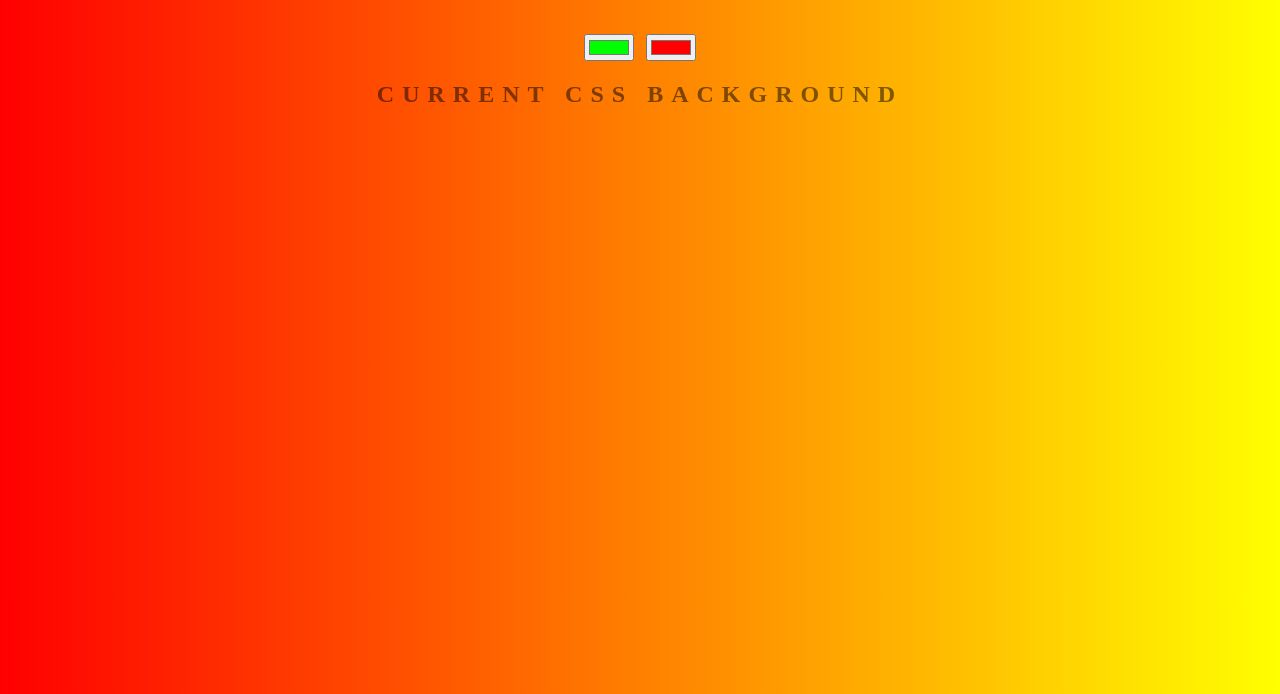
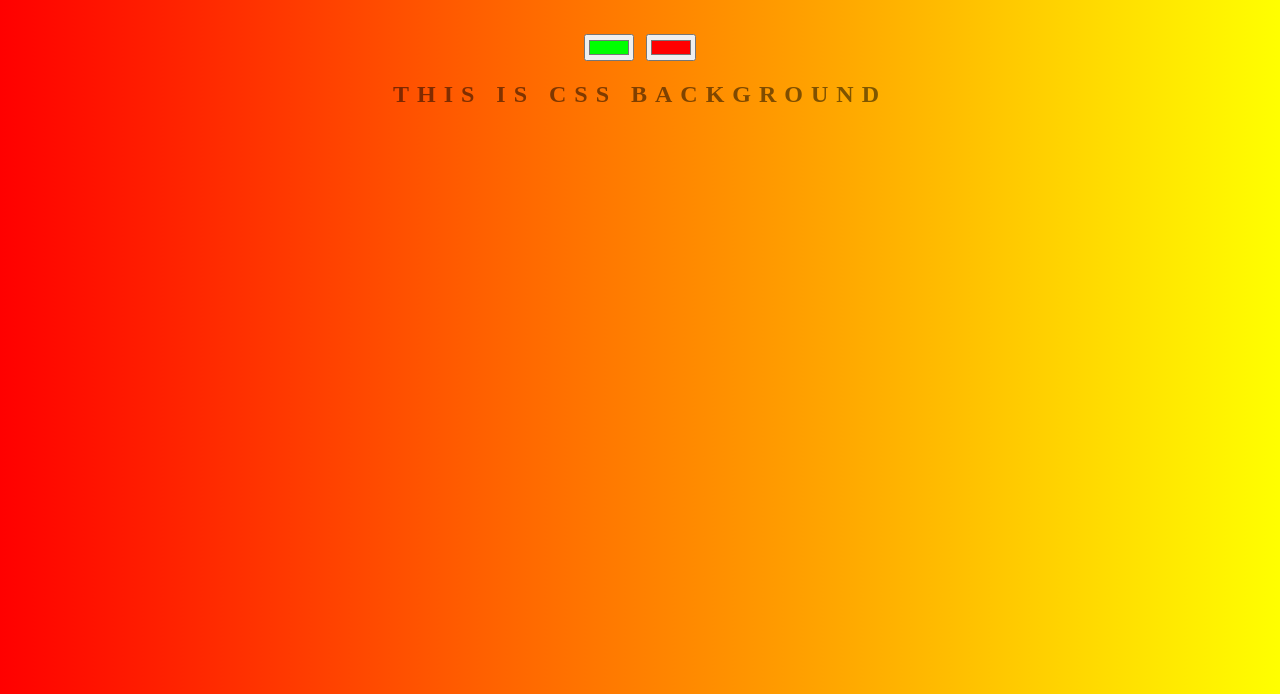
Before and after one commit to gatis91/learngit, a plain HTML site: page index.html in a window 1280 px wide. Shown: the part 106-800 px from the top of the page. Drawn offline with Linux system fonts and the light colour scheme.

Commit message:
changing text

```diff
--- a/index.html
+++ b/index.html
@@ -12,7 +12,7 @@
     <h1>Cool Generator</h1>
     <input class="color1" type="color" name="color1" value="#00ff00">
     <input class="color2" type="color" name="color2" value="#ff0000">
-    <h2>current CSS Background</h2>
+    <h2>This is  CSS Background</h2>
     <h3></h3>
     <script type="text/javascript" src="main.js"></script>
 </body>
```
